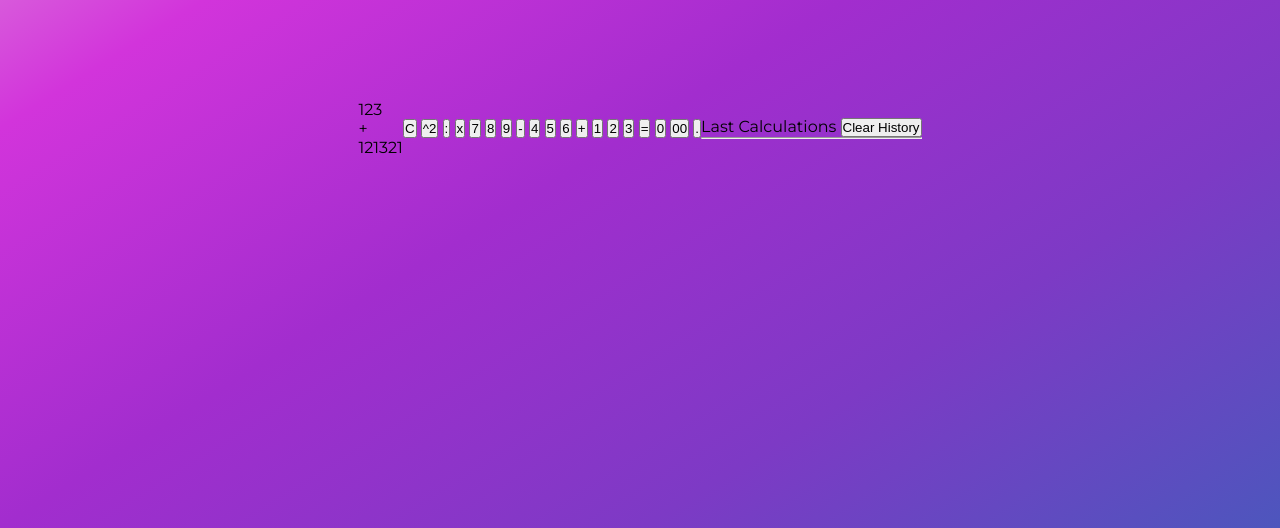
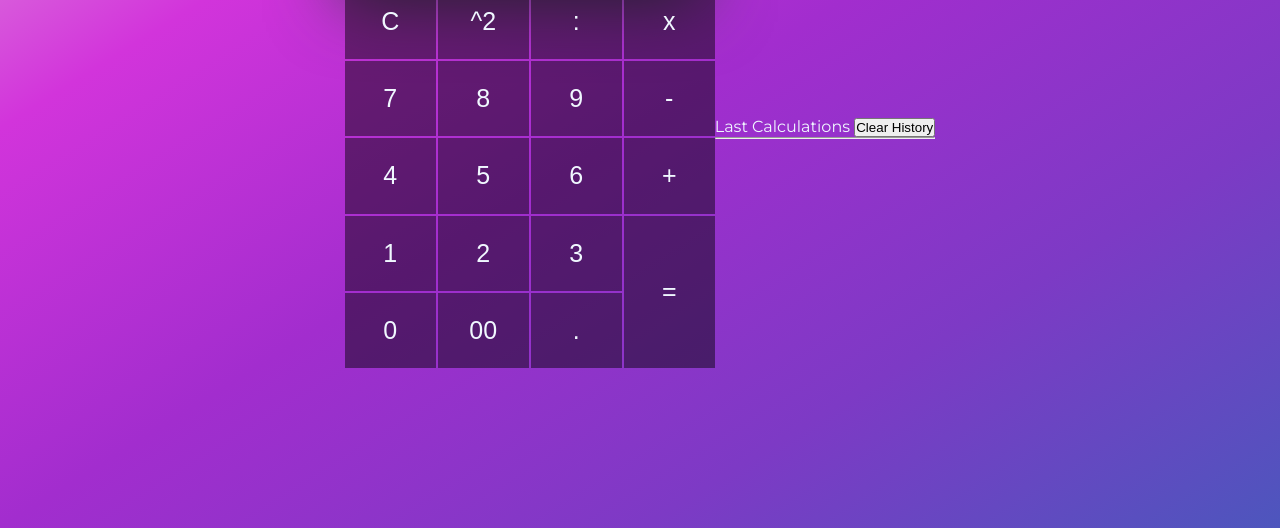
Before and after one commit to KrzysztofZakrzewski/MSMD-1_Calculator, a plain HTML site: page index.html in a window 1280 px wide. Shown: the part 272-800 px from the top of the page. Drawn offline with Linux system fonts and the light colour scheme; files whose address does not match are found by name.

Commit message:
stylin calculators look

```diff
--- a/sass/style.scss
+++ b/sass/style.scss
@@ -13,9 +13,77 @@ html {
 }
 
 body {
-    min-height: 100vh;
-    background: linear-gradient(to right bottom, #e4a7db, #d234db, #a22dce, #7d3ac5, #4d56bd);
-    display: flex;
-    justify-content: center;
-    align-items: center;
+	min-height: 100vh;
+	background: linear-gradient(
+		to right bottom,
+		#e4a7db,
+		#d234db,
+		#a22dce,
+		#7d3ac5,
+		#4d56bd
+	);
+	display: flex;
+	justify-content: center;
+	align-items: center;
+	color: aliceblue;
 }
+
+.calculator {
+	height: 60vh;
+	min-width: 370px;
+	max-width: 370px;
+}
+
+.display {
+	width: 100%;
+	min-height: 20%;
+	max-height: min-content;
+	background-color: rgba(29, 27, 27, 0.151);
+	box-shadow: -10px 20px 70px -5px rgba(60, 61, 76, 1);
+	word-break: break-all;
+	text-align: right;
+	display: flex;
+	flex-direction: column;
+	justify-content: space-between;
+	padding-right: 5px;
+}
+
+.currentNumber {
+	font-size: 35px;
+}
+
+.previusNumber {
+	color: rgb(182, 182, 182);
+	font-size: 20px;
+}
+
+.mathSihg {
+	font-size: 22px;
+}
+
+.panel {
+	height: 80%;
+	display: grid;
+	grid-template-columns: repeat(4, 1fr);
+	grid-template-rows: repeat(5, 1fr);
+	gap: 2px;
+}
+
+.panel button {
+	color: aliceblue;
+	font-size: 25px;
+	background-color: rgba(0, 0, 0, 0.466);
+	border: none;
+	cursor: pointer;
+	outline: none;
+	transition: all 0.2s ease-in-out;
+}
+
+button:hover {
+	background-color: rgba(0, 0, 0, 0.546);
+}
+
+.equals {
+	grid-row: -1/-3;
+	grid-column: -2/-1;
+}
```
Also changed, not shown: index.html (+5 -1 lines), css/style.css, 1 other file.
